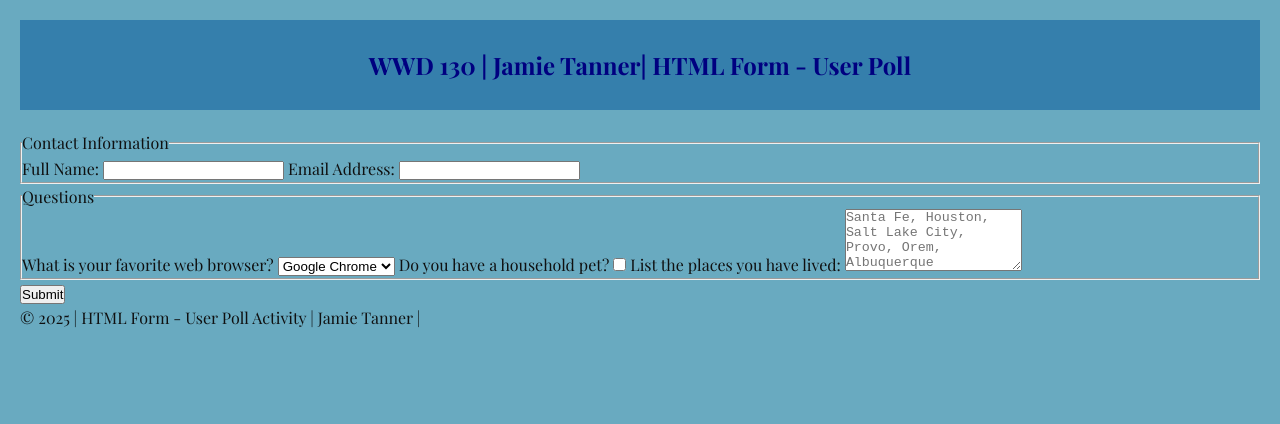
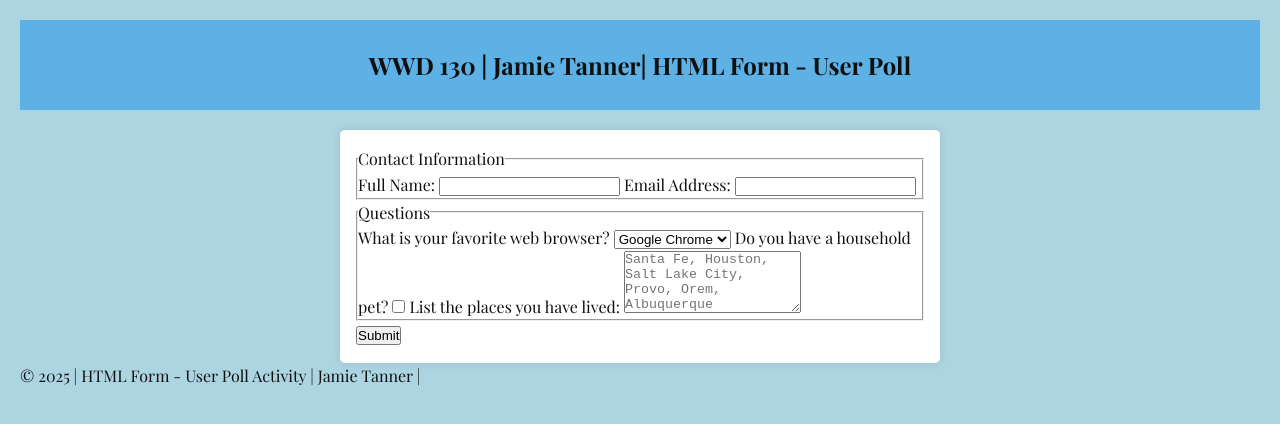
Before and after one commit to jtanne27/wdd130, a plain HTML site: page week05/poll-form.html in a window 1280 px wide. Drawn offline with nearby package versions, Linux system fonts and the light colour scheme; a web font is replaced by a local one.

Commit message:
added form

```diff
--- a/week05/styles/poll-form.css
+++ b/week05/styles/poll-form.css
@@ -6,12 +6,12 @@ body {
     font-family: 'Playfair Display', serif;
     font-size: 16px;
     line-height: 1.6;
-    background-color: rgb(105, 170, 192);
+    background-color: rgb(173, 212, 225);
     color: #0f1010;
     padding: 20px;
 }
 header {
-    background: #357fac;
+    background: #5db1e4;
     color: black;
     padding: 10px 0;
     text-align: center;
@@ -19,6 +19,15 @@ header {
 }
 header h1 { margin: 1rem;
     font-size: 1.5rem;
-    color: navy;
+    color: rgb(16, 16, 17);
     text-align: center ;
 }
+form {
+    width: 650px;
+    background:  white;
+    padding: 1rem;
+    border-radius: 5px;
+    max-width: 600px;
+    margin: auto;
+    box-shadow: 0 0 10px rgba(0,0,0,0.1);
+}
```
